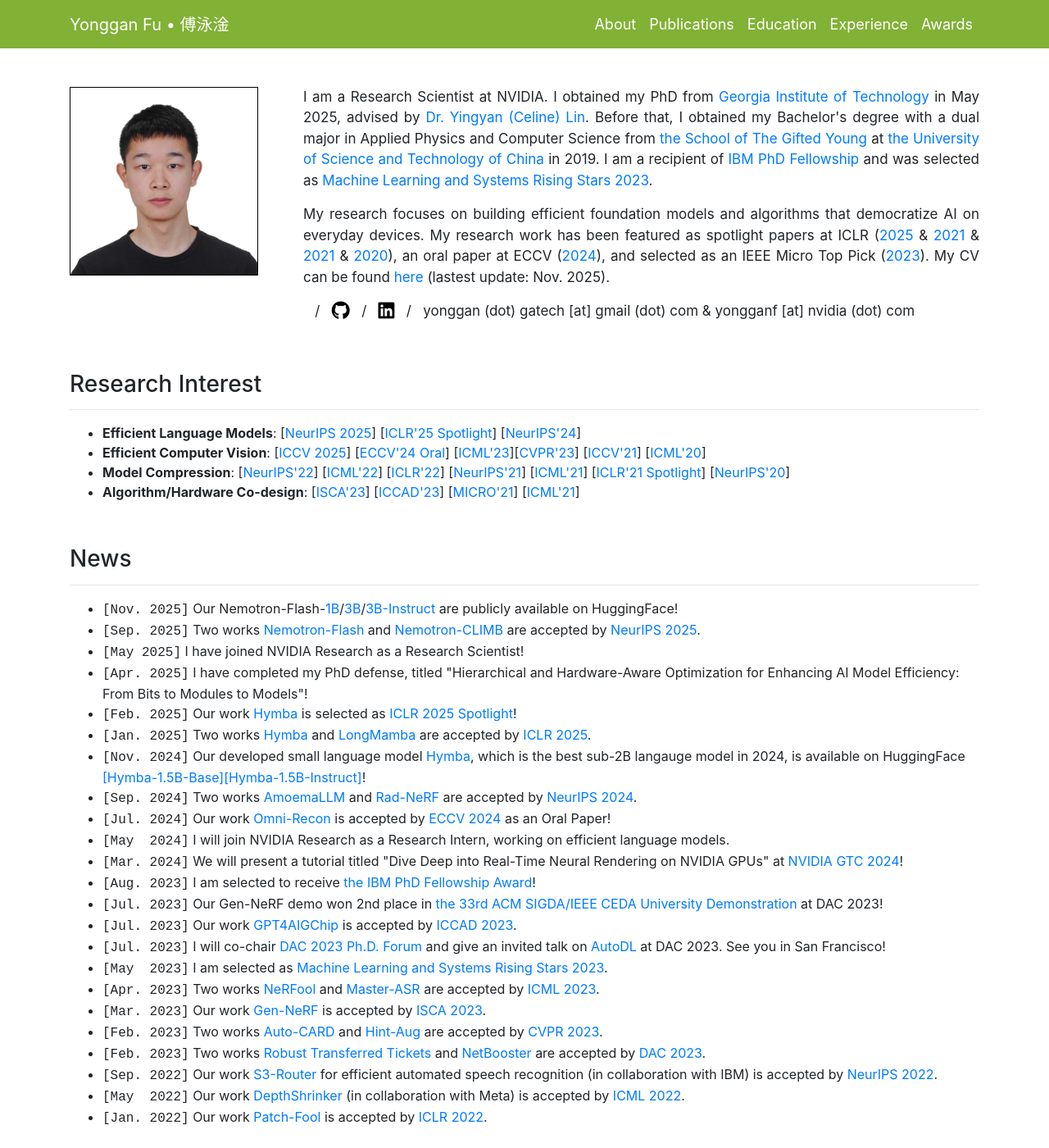
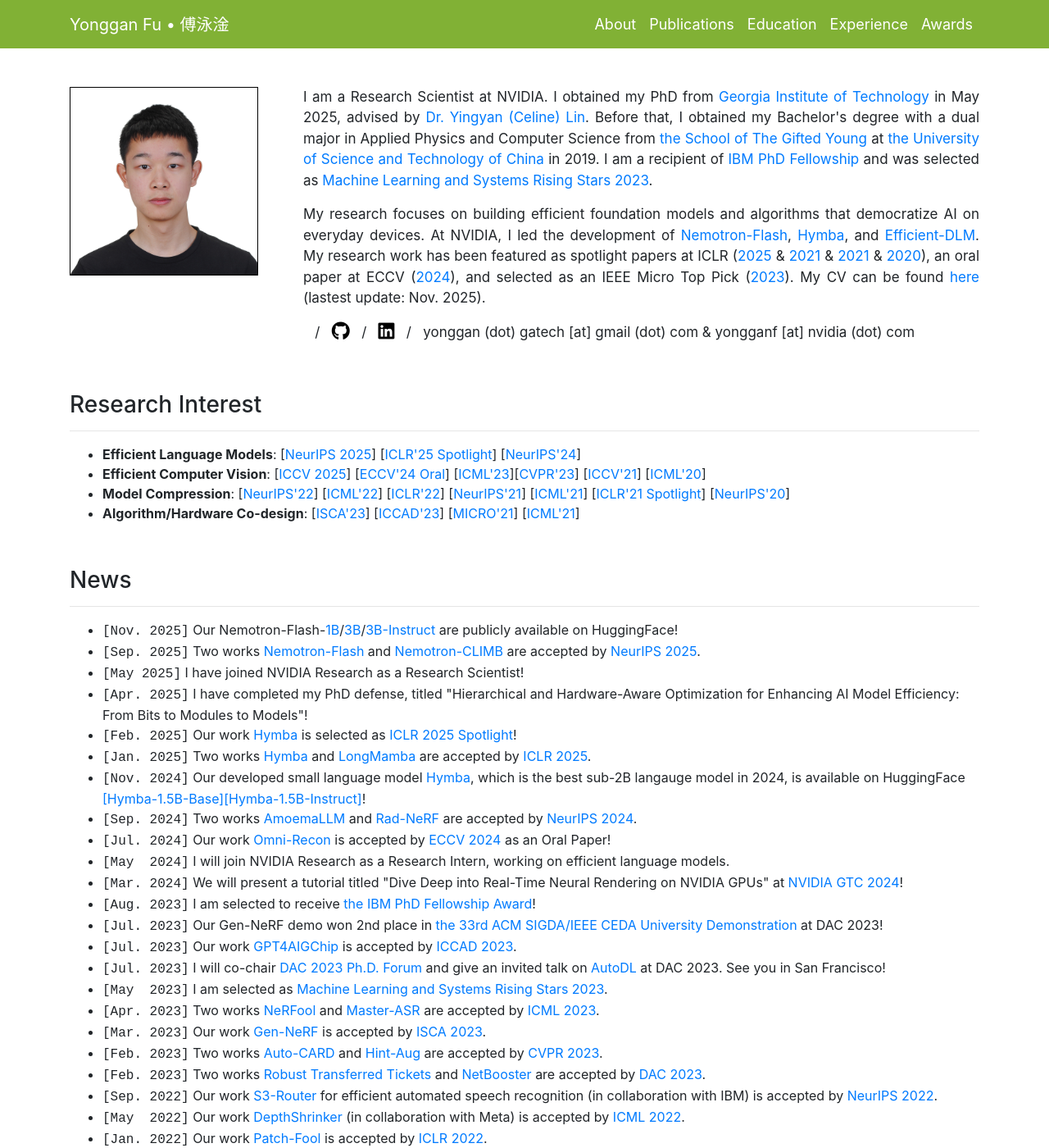
Before and after one commit to tilmto/tilmto.github.io, a Jekyll site: the page built from docs/index.markdown, in a window 1280 px wide and 1400 px high. Shown: the whole window at 82% size. Built offline with Jekyll 4.4.1, drawn with Linux system fonts in a browser that asks for light colours; nearby versions of some CDN libraries; a style sheet for code colours, icons or effects is not loaded; some of the changed text lies outside the part shown.

Commit message:
Add Efficient-DLM
Updated research description and added project details.

```diff
--- a/docs/_layouts/index.html
+++ b/docs/_layouts/index.html
@@ -95,7 +95,7 @@
 				I am a recipient of <a href="https://research.ibm.com/university/awards/fellowships.html" target="_blank">IBM PhD Fellowship</a> and was selected as <a href="https://mlcommons.org/en/rising-stars-2023/" target="_blank">Machine Learning and Systems Rising Stars 2023</a>.
 			</p>
 
-			<p style="text-align: justify;">My research focuses on building efficient foundation models and algorithms that democratize AI on everyday devices. My research work has been featured as spotlight papers at ICLR (<a href="https://arxiv.org/pdf/2411.13676" target="_blank">2025</a> & <a href="https://arxiv.org/pdf/2101.09868" target="_blank">2021</a> & <a href="https://arxiv.org/pdf/2103.10584" target="_blank">2021</a> & <a href="https://arxiv.org/pdf/1909.11957" target="_blank">2020</a>), an oral paper at ECCV (<a href="https://www.ecva.net/papers/eccv_2024/papers_ECCV/papers/02444.pdf" target="_blank">2024</a>), and selected as an IEEE Micro Top Pick (<a href="https://arxiv.org/pdf/2206.00877" target="_blank">2023</a>).
+			<p style="text-align: justify;">My research focuses on building efficient foundation models and algorithms that democratize AI on everyday devices. At NVIDIA, I led the development of <a href="https://arxiv.org/pdf/2511.18890" target="_blank">Nemotron-Flash</a>, <a href="https://arxiv.org/pdf/2411.13676" target="_blank">Hymba</a>, and <a href="https://arxiv.org/pdf/2512.14067" target="_blank">Efficient-DLM</a>. My research work has been featured as spotlight papers at ICLR (<a href="https://arxiv.org/pdf/2411.13676" target="_blank">2025</a> & <a href="https://arxiv.org/pdf/2101.09868" target="_blank">2021</a> & <a href="https://arxiv.org/pdf/2103.10584" target="_blank">2021</a> & <a href="https://arxiv.org/pdf/1909.11957" target="_blank">2020</a>), an oral paper at ECCV (<a href="https://www.ecva.net/papers/eccv_2024/papers_ECCV/papers/02444.pdf" target="_blank">2024</a>), and selected as an IEEE Micro Top Pick (<a href="https://arxiv.org/pdf/2206.00877" target="_blank">2023</a>).
       My CV can be found <a href="https://drive.google.com/drive/folders/1U6yPkZPD_XBRatcQcNjo5TuFojDmrEPi?usp=sharing" target="_blank">here</a> (lastest update: Nov. 2025).
 			</p>
 
@@ -253,6 +253,19 @@
     <!-- <script id="pubs_selected" language="text"> -->
 		<div id="pubs_selected" language="text" style="padding-top: 20px"">
 			<!-- <font color="black">(* indicates equal contribution)</font><br><hr> -->
+
+			<div class="row">
+				<div class="col-md-2.5">
+					<img class="img-fluid img-rounded" src="files/efficient_dlm.png" style="width:200px; border:0px solid black" alt="">
+				</div>
+				<div class="col-md-9">
+					<b>Yonggan Fu*</b>, Lexington Whalen*, Zhifan Ye, Xin Dong, Shizhe Diao, Jingyu Liu, Chengyue Wu, Hao Zhang, Enze Xie, Song Han, Maksim Khadkevich, Jan Kautz, Yingyan (Celine) Lin, Pavlo Molchanov
+				<br>
+				<b><font color="black">Efficient-DLM: From Autoregressive to Diffusion Language Models, and Beyond in Speed</font></b><br>
+				<b><a href="https://arxiv.org/pdf/2512.14067" target="_blank">arXiv Preprint</a></b>
+				<small><a href="https://arxiv.org/pdf/2512.14067" target="_blank">[Tech Report]</a></small><br>
+				</div>
+			</div><hr>
 
 			<div class="row">
 				<div class="col-md-2.5">
```
